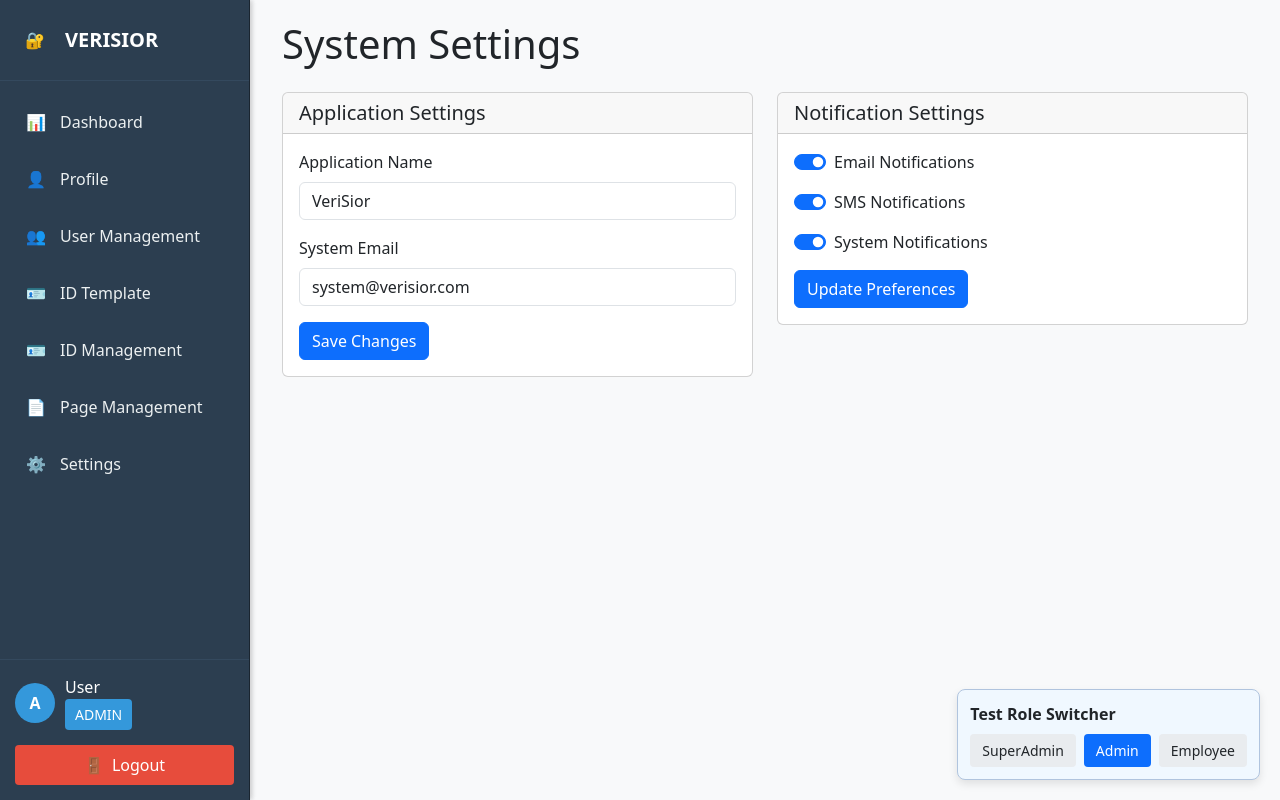
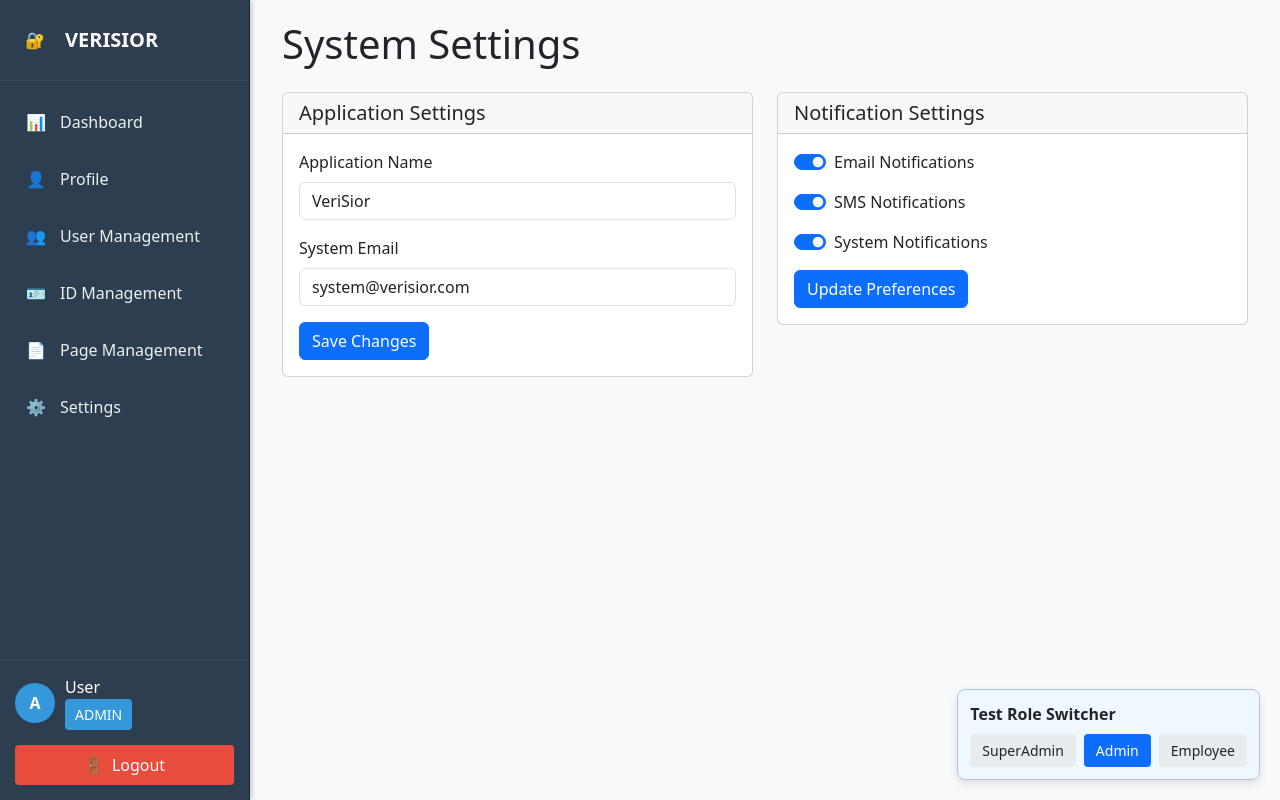
Before and after one commit to sukubeii/VeriSior, a React (Vite) app in the folder frontend/: page /settings in a window 1280 px wide. Built offline with nearby package versions, Linux system fonts and the light colour scheme.

Commit message:
Update PrivateNavBar.jsx

```diff
--- a/frontend/src/components/specific/PrivateNavBar.jsx
+++ b/frontend/src/components/specific/PrivateNavBar.jsx
@@ -41,7 +41,6 @@ const PrivateNavBar = ({ role }) => {
         { label: "Dashboard", path: "/dashboard", icon: "📊", permission: "dashboard" },
         { label: "Profile", path: "/profile", icon: "👤", permission: "profile" },
         { label: "User Management", path: "/user-management", icon: "👥", permission: "userManagement" },
-        { label: "ID Template", path: "/id-template", icon: "🪪", permission: "idTemplate" },
         { label: "System Management", path: "/system-management", icon: "⚙️", permission: "systemManagement" },
         { label: "Settings", path: "/settings", icon: "⚙️", permission: "settings" }
       ],
@@ -49,7 +48,6 @@ const PrivateNavBar = ({ role }) => {
         { label: "Dashboard", path: "/dashboard", icon: "📊", permission: "dashboard" },
         { label: "Profile", path: "/profile", icon: "👤", permission: "profile" },
         { label: "User Management", path: "/user-management", icon: "👥", permission: "userManagement" },
-        { label: "ID Template", path: "/id-template", icon: "🪪", permission: "idTemplate" },
         { label: "ID Management", path: "/id-management", icon: "🪪", permission: "idManagement" },
         { label: "Page Management", path: "/page-management", icon: "📄", permission: "pageManagement" },
         { label: "Settings", path: "/settings", icon: "⚙️", permission: "settings" }
@@ -57,40 +55,64 @@ const PrivateNavBar = ({ role }) => {
       employee: [
         { label: "Dashboard", path: "/dashboard", icon: "📊", permission: "dashboard" },
         { label: "Profile", path: "/profile", icon: "👤", permission: "profile" },
-        { label: "ID Processing", path: "/id-processing", icon: "🔄", permission: "idProcessing" },
-        { label: "Customer Service", path: "/customer-service", icon: "💬", permission: "customerService" },
+        { label: "ID Management", path: "/id-management", icon: "🪪", permission: "idManagement" },
+        { label: "Services", path: "/services", icon: "💬", permission: "services" },
         { label: "Settings", path: "/settings", icon: "⚙️", permission: "settings" }
       ]
     };
 
+    // If we have custom permissions, filter based on role and permissions
+    if (rolePermissions) {
       // Define all possible navigation items
       const allNavItems = [
         { label: "Dashboard", path: "/dashboard", icon: "📊", permission: "dashboard" },
         { label: "Profile", path: "/profile", icon: "👤", permission: "profile" },
         { label: "User Management", path: "/user-management", icon: "👥", permission: "userManagement" },
-      { label: "ID Template", path: "/id-template", icon: "🪪", permission: "idTemplate" },
-      { label: "System Management", path: "/system-management", icon: "⚙️", permission: "systemManagement" },
-      { label: "ID Management", path: "/id-management", icon: "🪪", permission: "idManagement" },
-      { label: "Page Management", path: "/page-management", icon: "📄", permission: "pageManagement" },
-      { label: "ID Processing", path: "/id-processing", icon: "🔄", permission: "idProcessing" },
-      { label: "Customer Service", path: "/customer-service", icon: "💬", permission: "customerService" },
-      { label: "Settings", path: "/settings", icon: "⚙️", permission: "settings" }
+        { label: "System Management", path: "/system-management", icon: "⚙️", permission: "systemManagement" }
       ];
 
-    // If we have custom permissions, filter the navigation items based on permissions
-    if (rolePermissions) {
+      // Add role-specific menu items
+      if (role === "admin" || role === "superAdmin") {
+        // Items common to both admin and superAdmin
+        allNavItems.push(
+          { label: "Page Management", path: "/page-management", icon: "📄", permission: "pageManagement" },
+          { label: "Settings", path: "/settings", icon: "⚙️", permission: "settings" }
+        );
+      } else {
+        // Add Settings for other roles
+        allNavItems.push(
+          { label: "Settings", path: "/settings", icon: "⚙️", permission: "settings" }
+        );
+      }
+
+      // Items specific to admin role only
+      if (role === "admin") {
+        // Insert ID Management after User Management
+        allNavItems.splice(3, 0,
+          { label: "ID Management", path: "/id-management", icon: "🪪", permission: "idManagement" }
+        );
+      }
+
+      // Items specific to employee role only
+      if (role === "employee") {
+        // Insert employee-specific items before Settings
+        allNavItems.splice(-1, 0,
+          { label: "ID Management", path: "/id-management", icon: "🪪", permission: "idManagement" },
+          { label: "Services", path: "/services", icon: "💬", permission: "services" }
+        );
+      }
+
       return allNavItems.filter(item => rolePermissions[item.permission]);
     }
 
     // Otherwise, use the default navigation items for the role
-    return defaultNavItems[role] || [];
+    return defaultNavItems[role.toLowerCase()] || [];
   };
 
   const handleLogout = () => {
     // Here you would typically clear authentication tokens/state
     navigate('/');
   };
-
   return (
     <div style={{
       height: '100vh',
```
Lines whose indentation alone changed are shown as unchanged.
